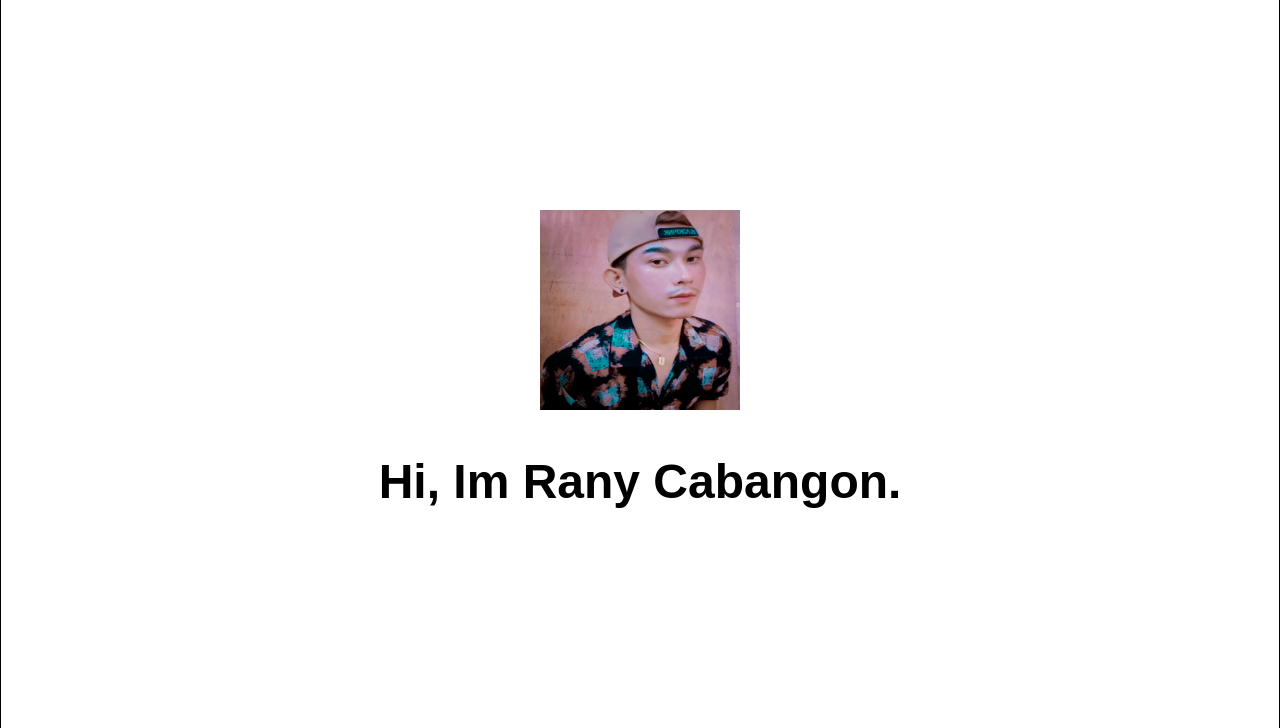
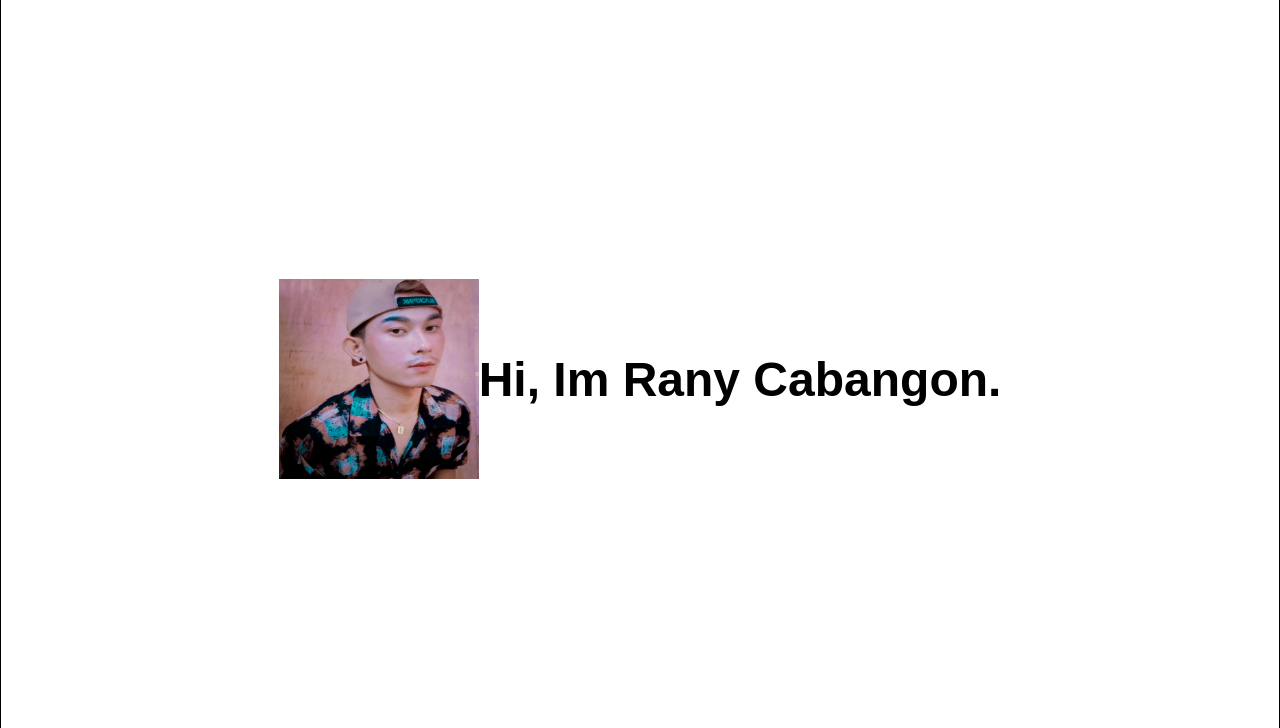
Before and after one commit to Ranycabangon/Ranycabangon, a plain HTML site: page index.html in a window 1280 px wide. Shown: the part 72-800 px from the top of the page. Drawn offline with Linux system fonts and the light colour scheme.

Commit message:
Update style.css

```diff
--- a/style.css
+++ b/style.css
@@ -28,7 +28,7 @@ header li {
     margin-left: 20px;
 }
 
-section {
+.section-inner {
     height: 100vh;
     border: 1px solid black;
     display: flex;
```
